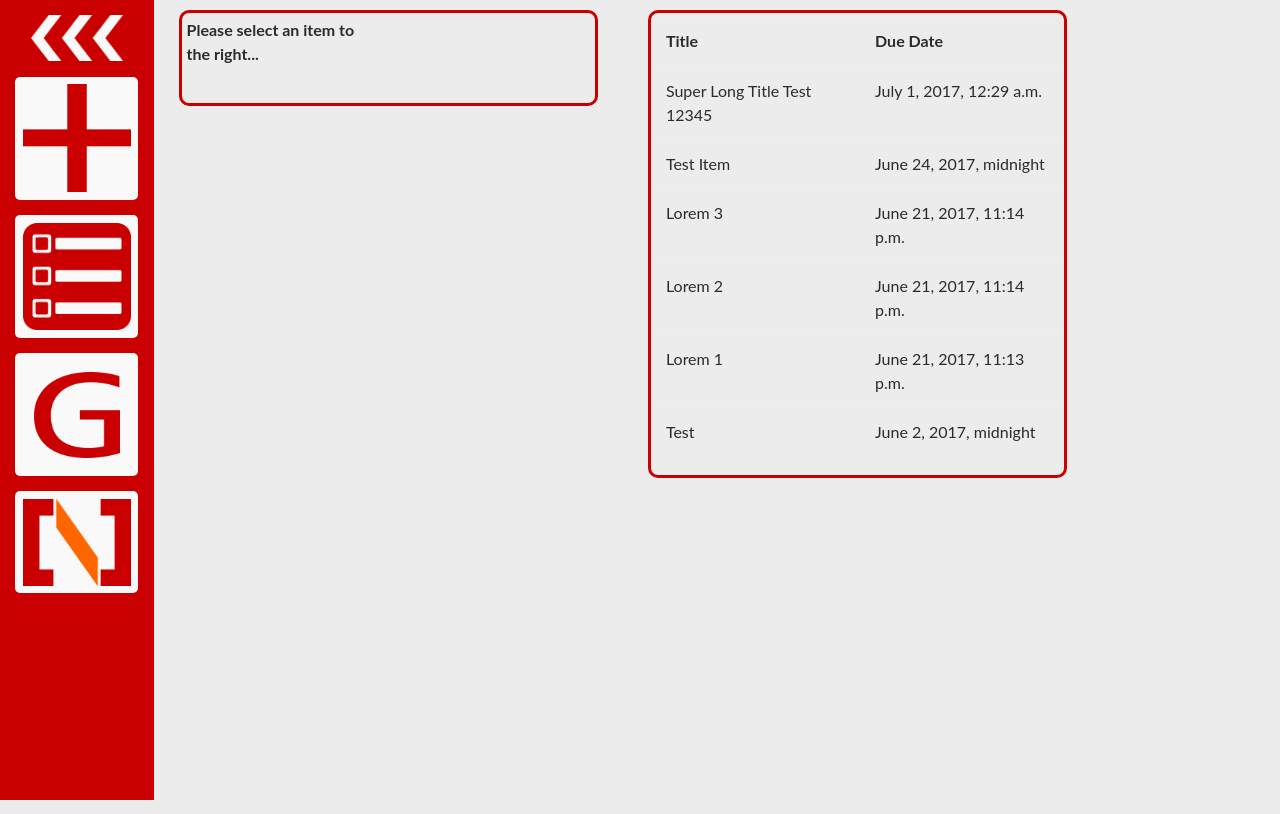
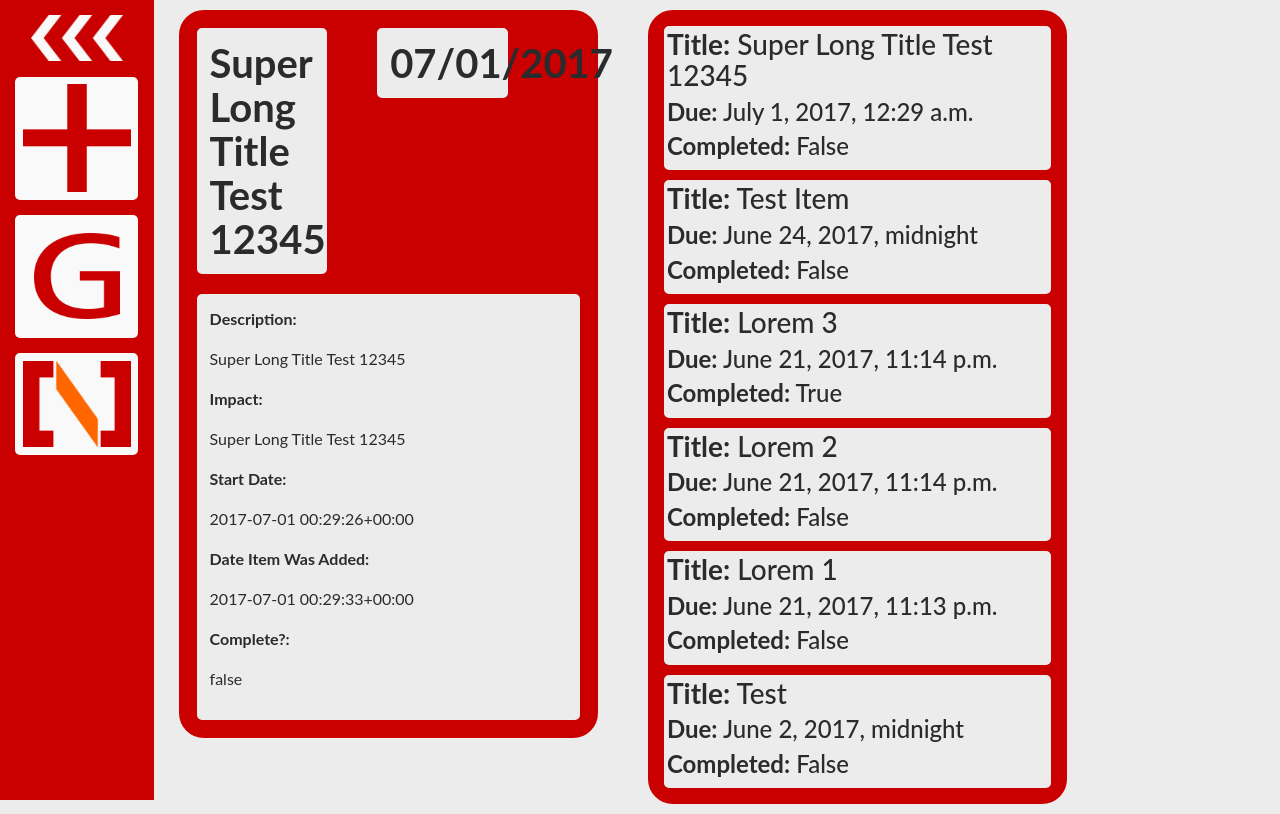
Before and after one commit to smajda/todo_django, a Django app: page /todo/ in a window 1280 px wide. Run offline with Django 3.2, Linux system fonts and the light colour scheme; data comes from the database, SQL or seed files in the repository; both versions use the stored data as it was after the commit; some libraries are stand-ins or nearby versions.

Commit message:
Changed frontend

```diff
--- a/todo/static/todo/item.js
+++ b/todo/static/todo/item.js
@@ -1,17 +1,13 @@
 $(function() {
-  $("#json_title_text").text('Please select an item to the right...');
+  id = $( ".item:first" ).get(0).id
+  item_ajax(id)
 });
 
-//Change selected item
-$(".item").click(function () {
-  // $("#todo_item").css('background-color', '#ca0000ff')
-  //$("#todo_item").css('color', '#ca0000ff')
-
+function item_ajax(id) {
   $("#todo_item").fadeTo(400, 0, function() {
     $("#todo_item").delay(400);
     $("#todo_item").fadeTo(400, 1);
   })
-  var id = $(this).get(0).id;
   setTimeout(function(){
     $.ajax({
       url: 'ajax/',
@@ -22,14 +18,15 @@ $(".item").click(function () {
 
       success: function (data) {
         data = JSON.parse(data);
-        $("#json_title_text").text('Title: ' + data['title_text']);
-        $("#json_desc_text").text('Description: ' + data['desc_text']);
-        $("#json_impact_text").text('Impact: ' + data['impact_text']);
-        $("#json_start_date").text('Start Date: ' + data['start_date']);
+        $("#json_title_text").text(data['title_text']);
+        $("#json_desc_text").text(data['desc_text']);
+        $("#json_impact_text").text(data['impact_text']);
+        $("#json_start_date").text(data['start_date']);
         var due_date = data['due_date'].split('-');
         var due_date = due_date[1] + '/' + due_date[2].slice(0,2) + '/' + due_date[0]
-        $("#json_due_date").text('Due Date: ' + due_date);
-        $("#json_add_date").text('Add Date: ' + data['add_date']);
+        $("#json_due_date").text(due_date);
+        $("#json_add_date").text(data['add_date']);
+        $("#json_complete").text(data['complete']);
         // $("#json_priority").text('Priority: ' + data['priority']);
 
         //setTimeout(function(){ $("#todo_item").css('background-color', '#ecececff') }, 400)
@@ -37,6 +34,13 @@ $(".item").click(function () {
       }
     });
   }, 600);
+}
+
+//Change selected item
+$(".item").click(function () {
+
+  var id = $(this).get(0).id;
+  item_ajax(id)
 });
 
 //Show/hide overlay form for new items
--- a/todo/static/todo/style.css
+++ b/todo/static/todo/style.css
@@ -12,9 +12,16 @@ body {
 
 .item{
   transition: all 0.4s ease 0s;
+  margin: 10px;
 }
 .item:hover {
   opacity: 0.5;
+}
+.item_info{
+  background-color: #ecececff;
+  border-style: solid;
+  border-color: #ecececff;
+  border-radius: 5px;
 }
 
 #todo_item{
@@ -22,8 +29,26 @@ body {
   padding: 5px;
   border-style: solid;
   border-color: #ca0000ff;
-  border-radius: 10px;
+  border-radius: 25px;
+  background-color: #ca0000ff;
   transition: all 0.3s ease;
+}
+
+.item_header{
+  background-color: #ecececff;
+  border-style: solid;
+  border-color: #ecececff;
+  border-radius: 5px;
+  margin: 10px;
+  padding: 10px;
+}
+.item_body{
+  background-color: #ecececff;
+  border-style: solid;
+  border-color: #ecececff;
+  border-radius: 5px;
+  margin: 10px;
+  padding: 10px;
 }
 
 #todo_container{
@@ -31,7 +56,8 @@ body {
   padding: 3px;
   border-style: solid;
   border-color: #ca0000ff;
-  border-radius: 10px;
+  border-radius: 25px;
+  background-color: #ca0000ff;
 }
 
 #new_item {
--- a/todo/templates/todo/base.html
+++ b/todo/templates/todo/base.html
@@ -36,19 +36,15 @@
 
       <div class="nav_icon">
         <img src="{% static 'todo/nav/add.png' %}" id = "add" class="img-fluid">
-      </div><div class="resbr"></div>
+      </div>
+      <div class="resbr"></div>
 
       <div class="nav_icon">
-        <a href="https://github.com/noah-dev">
-          <img src="{% static 'todo/nav/list.png' %}" id = "list" class="img-fluid">
-        </a>
-      </div><div class="resbr"></div>
-
-      <div class="nav_icon">
-        <a href="https://github.com/noah-dev">
+        <a href="https://github.com/noah-dev/todo_django">
           <img src="{% static 'todo/nav/github.png' %}" id = "github" class="img-fluid">
         </a>
-      </div><div class="resbr"></div>
+      </div>
+      <div class="resbr"></div>
 
       <div class="nav_icon">
         <a href="https://github.com/noah-dev">
--- a/todo/templates/todo/index.html
+++ b/todo/templates/todo/index.html
@@ -5,34 +5,36 @@
   <div class="row">
     <div class="col-md-5 panel">
       <div id="todo_item">
-        <div class="row">
-          <p class="col-md-6" id="json_title_text"></p>
-          <p class="col-md-6" id="json_due_date"></p>
+        <div>
+          <div class="row">
+            <div class="col-md-5">
+              <h1 class="item_header" id="json_title_text"></h1>
+            </div>
+            <div class="col-md-5">
+              <h1 class="item_header" id="json_due_date"></h1>
+            </div>
+          </div>
+          <div class="item_body">
+            <p><b>Description:</b><div id="json_desc_text"></div></p>
+            <p><b>Impact:</b><div id="json_impact_text"></div></p>
+            <p><b>Start Date:</b><div id="json_start_date"></div></p>
+            <p><b>Date Item Was Added:</b><div id="json_add_date"></div></p>
+            <p><b>Complete?:</b><div id="json_complete"></div></p>
+          </div>
         </div>
-        <p id="json_desc_text"></p>
-        <p id="json_impact_text"></p>
-        <p id="json_start_date"></p>
-        <p id="json_add_date"></p>
-      <!-- <p id="json_priority">Priority: {{item_select.priority}}</p> -->
       </div>
     </div>
     <div id="todo_list" class="col-md-5 panel">
       <div id = "todo_container">
-        <table class="table">
-          <thead>
-              <th>Title</th>
-              <th>Due Date</th>
-            </tr>
-          </thead>
-          <tbody>
-            {% for item in item_list %}
-            <tr class = "item" id = {{item.id}}>
-                <td>{{item.title_text}}</td>
-                <td>{{item.due_date}}</td>
-            </tr>
-            {% endfor %}
-          </tbody>
-        </table>
+        {% for item in item_list %}
+        <div class="item" id = {{item.id}}>
+          <div class="item_info">
+            <h3><b>Title:</b> {{item.title_text}}</h3>
+            <h4><b>Due:</b> {{item.due_date}}</h4>
+            <h4><b>Completed:</b> {{item.complete}}</h4>
+          </div>
+        </div>
+        {% endfor %}
       </div>
     </div>
   </div>
```
Also changed, not shown: todo_dj/settings.py (+3 -6 lines), db.sqlite3.
